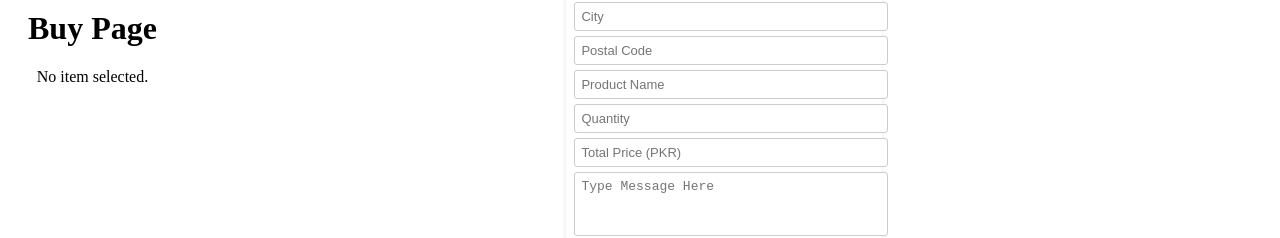
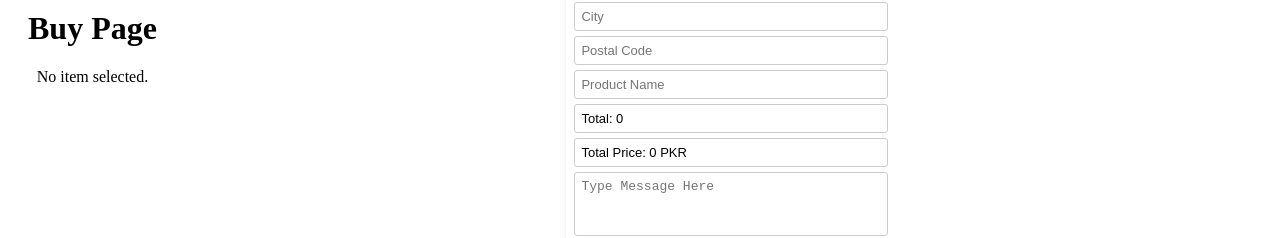
Before and after one commit to mustafa-mmd/pakshades, a React (Vite) app: page /pakshades/buy in a window 1280 px wide. Shown: the part 280-518 px from the top of the page. Built offline with nearby package versions, Linux system fonts and the light colour scheme.

Commit message:
add some functionality in buypage

```diff
--- a/src/component/BuyPage.css
+++ b/src/component/BuyPage.css
@@ -1,51 +1,51 @@
 
-.buycont{
+ .buycont{
   display: flex;
   flex-wrap: wrap;
   justify-content: center;
   align-items: center;
 }
 .order-form-container {
-  width: 92%; /* Takes most of the screen width */
-  max-width: 300px; /* Even smaller */
+  width: 92%;
+  max-width: 300px;
   margin: 15px auto;
-  padding: 8px; /* Minimal padding */
+  padding: 8px;
   background-color: white;
   box-shadow: 0 2px 4px rgba(0, 0, 0, 0.1);
-  border-radius: 4px; /* Minimal border-radius */
+  border-radius: 4px;
 }
 
-/* Form Title */
+
 .form-title {
-  font-size: 16px; /* Even smaller title */
+  font-size: 16px;
   font-weight: bold;
   margin-bottom: 8px;
   text-align: center;
   color: #333;
 }
 
-/* Input & Textarea */
+
 .form-input,
 .form-textarea {
   width: 100%;
-  padding: 6px; /* Less padding */
-  margin-bottom: 5px; /* Less spacing */
+  padding: 6px;
+  margin-bottom: 5px;
   border: 1px solid #ccc;
-  border-radius: 3px; /* Even smaller */
-  font-size: 13px; /* Compact font size */
+  border-radius: 3px;
+  font-size: 13px;
   transition: border-color 0.3s;
 }
 
-/* Focus Effect */
+
 .form-input:focus,
 .form-textarea:focus {
   border-color: #2563eb;
   outline: none;
 }
 
-/* Textarea Styling */
+
 .form-textarea {
-  height: 50px; /* Smallest height */
+  height: 50px;
   resize: none;
 }
 
@@ -54,8 +54,8 @@
   width: 100%;
   background-color: #2563eb;
   color: white;
-  padding: 6px; /* Minimal padding */
-  font-size: 13px; /* Smaller font */
+  padding: 6px;
+  font-size: 13px;
   border: none;
   border-radius: 3px;
   cursor: pointer;
@@ -64,6 +64,25 @@
 
 .form-button:hover {
   background-color: #1e40af;
+}
+/* for extra img */
+.small-images-container {
+  display: flex;
+  justify-content: center;
+  gap: 10px;
+  margin-top: 10px;
+}
+
+.small-image {
+  width: 80px;
+  height: 80px;
+  border-radius: 8px;
+  cursor: pointer;
+  transition: transform 0.3s ease;
+}
+
+.small-image:hover {
+  transform: scale(1.1);
 }
 
 /* 🔥 Ultra Responsive Design */
--- a/src/component/BuyPage.jsx
+++ b/src/component/BuyPage.jsx
@@ -4,6 +4,7 @@ import Foter from "./Foter"
 import { useRef } from "react";
 import emailjs from "@emailjs/browser";
 import "./BuyPage.css";
+import { useState } from "react";
 const BuyPage = () => {
   const location = useLocation();
   const navigate = useNavigate();
@@ -37,7 +38,23 @@ const BuyPage = () => {
         }
       );
   };
+  //for counter
+  const [count, setCount] = useState(0);
+const [totalPrice, setTotalPrice] = useState(0);
 
+const increment = () => {
+  const newCount = count + 1;
+  setCount(newCount);
+  setTotalPrice(newCount * (item?.price || 0)); // Multiply count with item price
+};
+
+const decrement = () => {
+  if (count > 0) {
+    const newCount = count - 1;
+    setCount(newCount);
+    setTotalPrice(newCount * (item?.price || 0));
+  }
+};
 
   return (
     <>
@@ -48,13 +65,17 @@ const BuyPage = () => {
       <h1>Buy Page</h1>
       {item ? (
         <div>
-          <img src={item.img} alt={item.title} style={{ width: "400px", borderRadius: "10px" }} />
+          <img src={item.img} alt={item.title} style={{ width: "350px", borderRadius: "10px" }} />
           <h2>{item.title}</h2>
-          <p>Price: ${item.price}</p>
+          <p>Details : {item.description}</p>
+          <p>Price : {item.price} PKR</p>
 
           <button className="remove-btn" onClick={handleRemoveFromCart}>
             Remove from Buy
           </button>
+          <button className="herobutt" style={{width:"50px"}} onClick={decrement}>-</button>
+          <button style={{padding:"5px 16px" }}>{count}</button>
+          <button className="herobutt"style={{width:"60px"}}  onClick={increment}>+</button>
         </div>
       ) : (
         <p>No item selected.</p>
@@ -73,8 +94,28 @@ const BuyPage = () => {
       <input type="text" name="postal_code" placeholder="Postal Code" required className="form-input" />
 
       <input type="text" name="product_name" placeholder="Product Name" required className="form-input" />
-      <input type="number" name="quantity" placeholder="Quantity" required className="form-input" />
-      <input type="number" name="total_price" placeholder="Total Price (PKR)" required className="form-input" />
+      {/* Quantity Input Field */}
+<input
+  type="text"
+  name="quantity"
+  placeholder="Quantity"
+  required
+  className="form-input"
+  value={`Total: ${count}`}
+  readOnly
+/>
+
+{/* Total Price Input Field */}
+<input
+  type="text"
+  name="total_price"
+  placeholder="Total Price (PKR)"
+  required
+  className="form-input"
+  value={`Total Price: ${totalPrice} PKR`}
+  readOnly
+/>
+
 
       <textarea name="message" placeholder="Type Message Here" className="form-textarea"></textarea>
 
--- a/src/component/Card.jsx
+++ b/src/component/Card.jsx
@@ -25,7 +25,7 @@ function Card({ img, title, price, description,addToCart }) {
         </div>
         <div className="card-price">
           <p>
-            <span className="price">${price}</span>
+            <span className="price">price : {price} PKR</span>
           </p>
         </div>
       </div>
--- a/src/component/CartItem.jsx
+++ b/src/component/CartItem.jsx
@@ -26,7 +26,7 @@ function CartItem({ cartItems, removeFromCart }) {
               <div className="cart-details">
                 <h3>{item.title}</h3>
                 <p>{item.description}</p>
-                <p>${item.price}</p>
+                <p>price : {item.price} PKR</p>
                 <div className="cartbuttdiv">
                   <button className="remove-btn" onClick={() => removeFromCart(item)}>Remove</button>
                   <button className="button" onClick={() => handleBuyNow(item)}>Buy Now</button>
```
Also changed, not shown: src/component/Home.jsx (line endings or trailing spaces).
